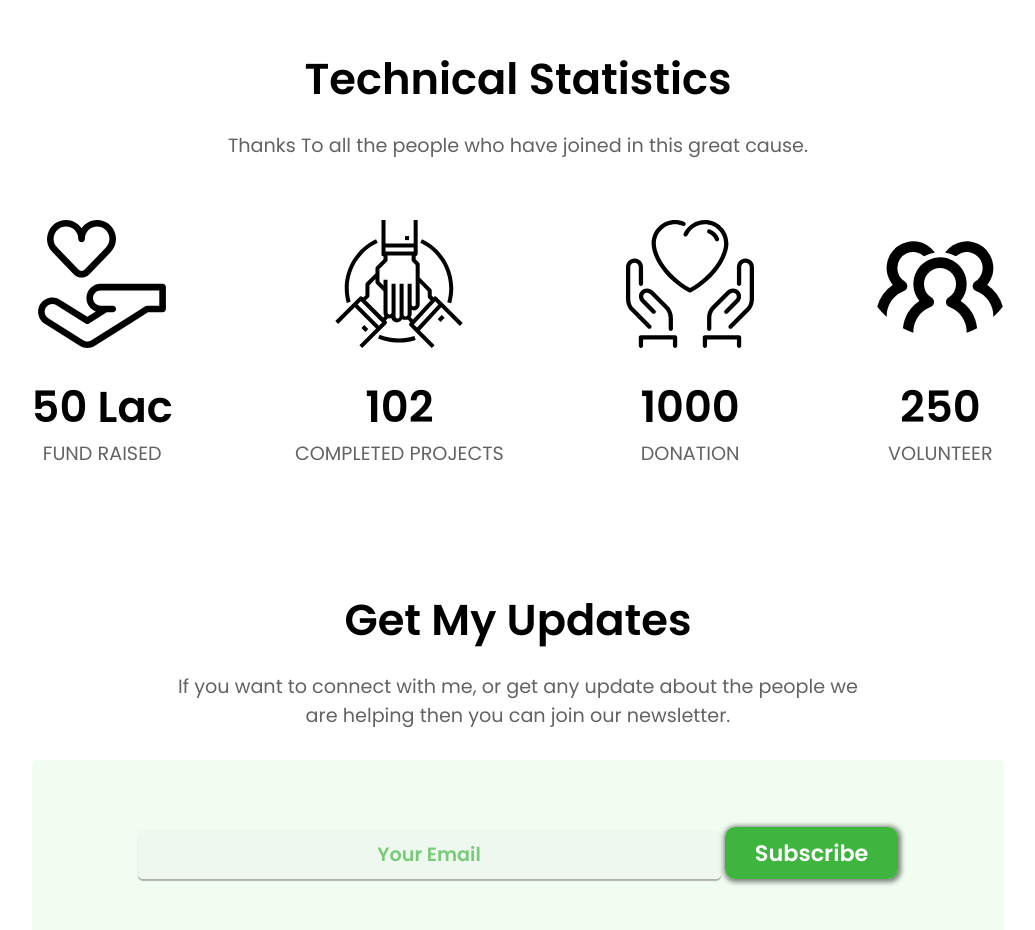
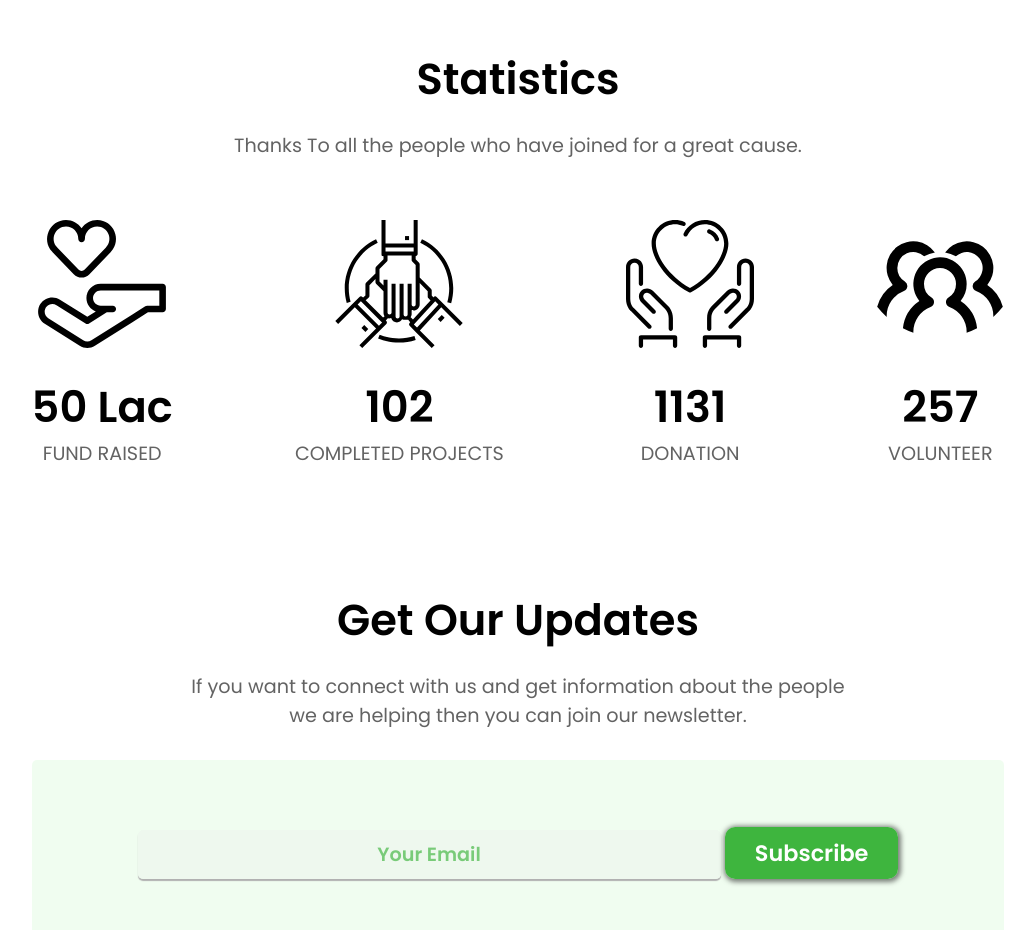
Before and after one commit to shamratPG/Relief-Website, a plain HTML site: page index.html in a window 1280 px wide. Shown: the part 2120-3050 px from the top of the page, without its empty margins (122-1157 px from the left). Drawn offline with Linux system fonts and the light colour scheme.

Commit message:
minor changes

```diff
--- a/index.html
+++ b/index.html
@@ -85,8 +85,8 @@
     <div id="statistics">
         <div class="wraper">
             <div class="text-area">
-                <h2 class="header">Technical Statistics</h2>
-                <p class="text">Thanks To all the people who have joined in this great cause.</p>
+                <h2 class="header"> Statistics</h2>
+                <p class="text">Thanks To all the people who have joined for a great cause.</p>
             </div>
             <div id="stats-area">
                 <div class="stats">
@@ -101,12 +101,12 @@
                 </div>
                 <div class="stats">
                     <img src="images/donation-svgrepo-com (1).svg" alt="Donated Sign" class="stat-img">
-                    <h2 class="header">1000</h2>
+                    <h2 class="header">1131</h2>
                     <p class="text">DONATION</p>
                 </div>
                 <div class="stats">
                     <img src="images/people-svgrepo-com.svg" alt="People Sign" class="stat-img">
-                    <h2 class="header">250</h2>
+                    <h2 class="header">257</h2>
                     <p class="text">VOLUNTEER</p>
                 </div>
             </div>
@@ -115,8 +115,8 @@
     <div id="update">
         <div class="wraper">
             <div class="text-area">
-                <h2 class="header">Get My Updates</h2>
-                <p class="text">If you want to connect with me, or get any update about the people we are helping then
+                <h2 class="header">Get Our Updates</h2>
+                <p class="text">If you want to connect with us and get information about the people we are helping then
                     you can join our newsletter.</p>
             </div>
             <div id="email-area">
```
